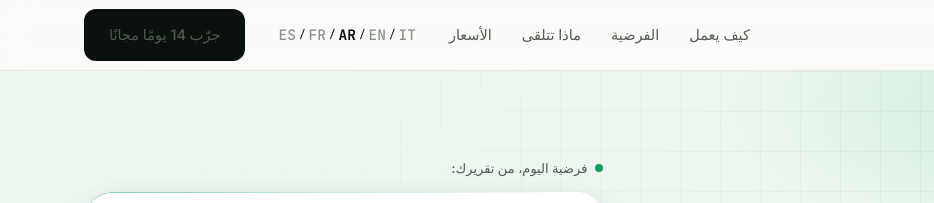
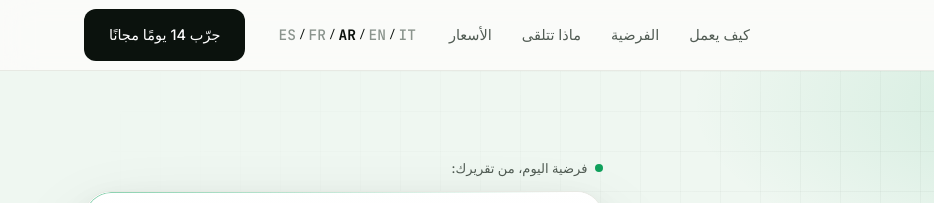
Before and after one commit to fladynance/Thesyum, a plain HTML site: page ar/index.html in a window 1280 px wide. Shown: the top 203 px of the page, 0-934 px from the left. Drawn offline with Linux system fonts and the light colour scheme.

Commit message:
Fix nav/CTA button text to white
The nav and mobile "Try free" buttons inherited the grey nav link color
(higher specificity than .btn-solid), making their text grey on the dark
button. Force white on the solid/green buttons inside the nav and mobile
menu. Regenerated across all five languages.

Co-Authored-By: Claude Opus 4.8 <noreply@anthropic.com>
Claude-Session: https://claude.ai/code/session_01RpzHdnehvm6AokfsTnm4th

```diff
--- a/ar/index.html
+++ b/ar/index.html
@@ -34,6 +34,7 @@ a{color:inherit;text-decoration:none;}button{cursor:pointer;font-family:inherit;
 .btn-ghost:hover{border-color:var(--ink);transform:translateY(-1px);}
 .btn-green{background:var(--accent);color:#fff;padding:13px 24px;font-size:14.5px;}
 .btn-green:hover{background:var(--accent-d);transform:translateY(-1px);box-shadow:0 10px 24px rgba(10,122,69,.3);}
+.nav-links a.btn-solid,.mobile-menu a.btn-solid,.nav-links a.btn-green,.mobile-menu a.btn-green{color:#fff;}
 .btn-lg{padding:16px 30px;font-size:16px;border-radius:13px;}
 
 /* NAV */
```
Also changed, not shown: en/index.html (+1 -0 lines), es/index.html (+1 -0 lines), fr/index.html (+1 -0 lines), index.html (+1 -0 lines).
